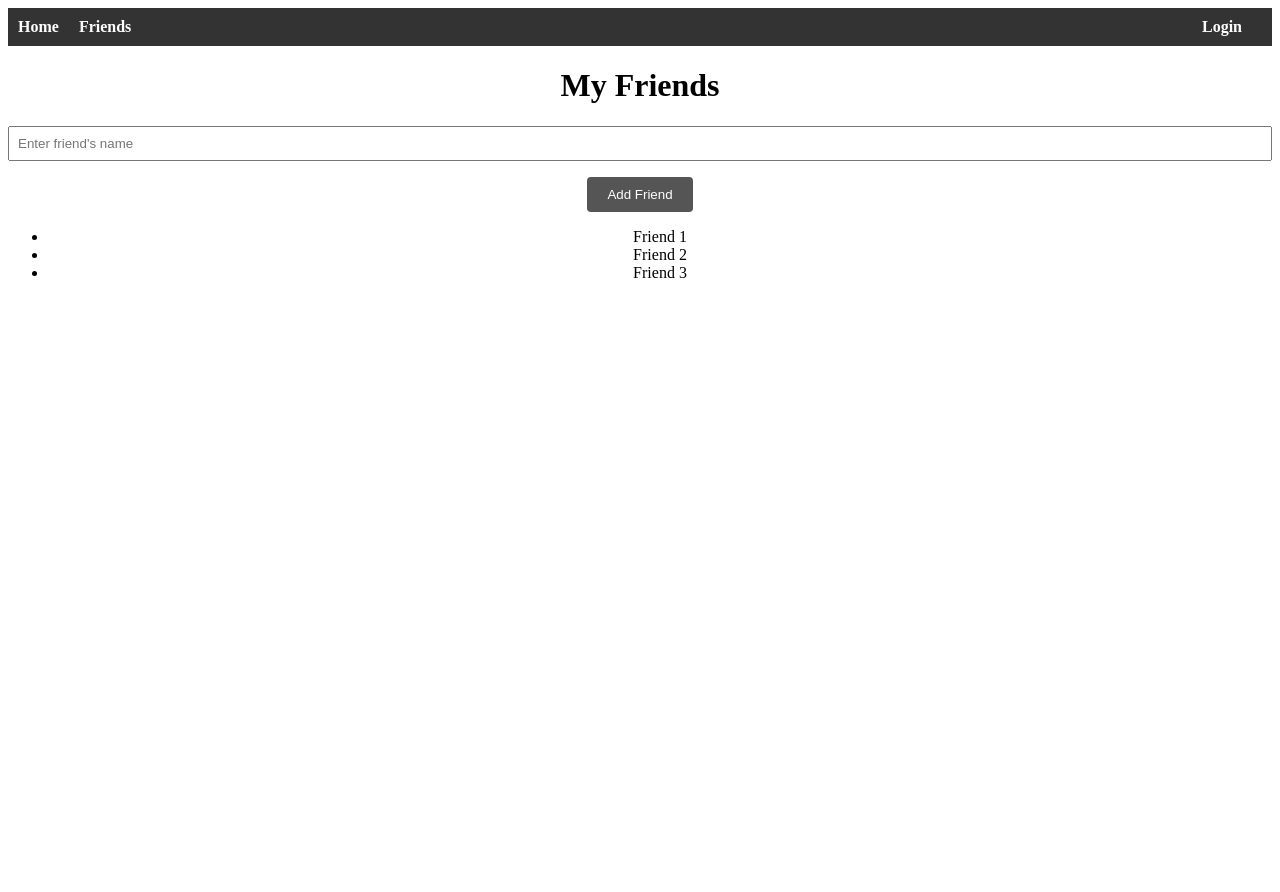
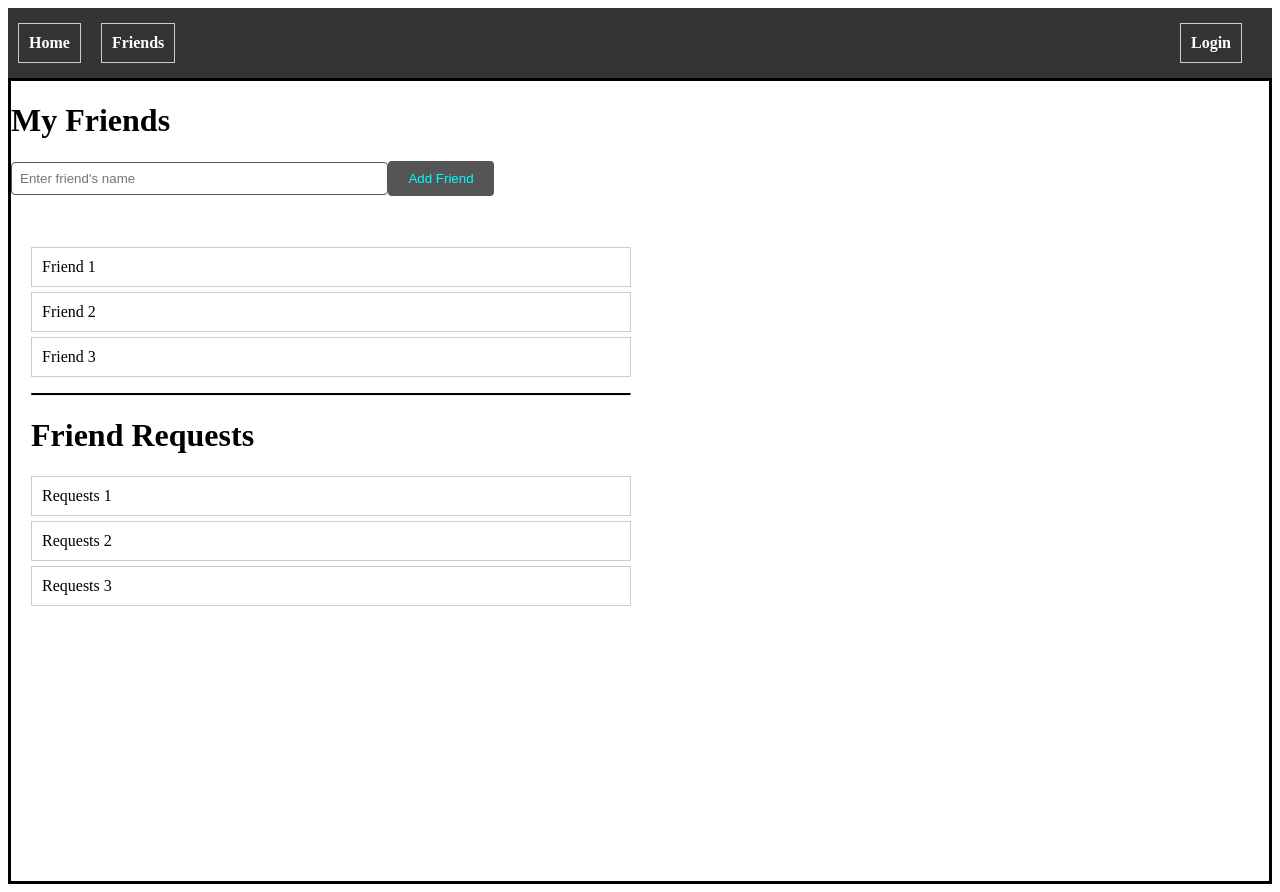
Before and after one commit to pennyb0i/E2EChatApp, a React (Create React App) app in the folder e2e-frontend/: page /friends in a window 1280 px wide. Before the commit the page ends 800 px from the top, so only its background shows below. Built offline with nearby package versions, Linux system fonts and the light colour scheme.

Commit message:
first try

```diff
--- a/e2e-frontend/src/pages/friends/friends.css
+++ b/e2e-frontend/src/pages/friends/friends.css
@@ -2,12 +2,30 @@
     text-align: center;
     margin: 20px;
 }
+.black-border-container {
+    justify-content: center;
+    align-items: center;
+    height: 100vh;
+    border: 3px solid black;
+}
+.black-bordered-window {
+    width: 80%;
+    max-width: 600px; /* Adjust as needed */
+    padding: 20px;
+    background-color: white;
+}
+
 
 input {
-    margin-right: 10px;
+    /* Input field styles */
+    width: 30%;
+    border: 1px solid #4b5563; /* Replace with your color */
+    padding: 0.5rem; /* Adjust as needed */
+    border-radius: 0.25rem; /* Adjust as needed */
 }
 
 button {
+    color: aqua;
     cursor: pointer;
 }
 
--- a/e2e-frontend/src/pages/friends/friends.js
+++ b/e2e-frontend/src/pages/friends/friends.js
@@ -1,11 +1,18 @@
 import Header from "../../components/header/header";
 import React, { useState } from 'react';
+import './friends.css'
 
 const Friends = () => {
     const [friends, setFriends] = useState([
         'Friend 1',
         'Friend 2',
         'Friend 3',
+    ]);
+
+    const [requests, setRequests] = useState([
+        'Requests 1',
+        'Requests 2',
+        'Requests 3',
     ]);
 
     const [searchValue, setSearchValue] = useState('');
@@ -18,8 +25,8 @@ const Friends = () => {
     };
     return (
         <>
-            <Header/>
-                <div className="App">
+            <Header />
+            <div className="black-border-container">
                 <h1>My Friends</h1>
 
                 {/* Search bar for adding new friends */}
@@ -33,15 +40,30 @@ const Friends = () => {
                     <button onClick={addFriend}>Add Friend</button>
                 </div>
 
+                {/* Black-bordered window */}
+                <div className="black-bordered-window">
                     {/* List of friends */}
                     <ul>
                         {friends.map((friend, index) => (
                             <li key={index}>{friend}</li>
                         ))}
                     </ul>
+
+                    {/* Black line separator */}
+                    <hr style={{ borderTop: '2px solid black' }} />
+
+                    {/* Friend requests */}
+                    <h1>Friend Requests</h1>
+                    <ul>
+                        {requests.map((requests, index) => (
+                            <li key={index}>{requests}</li>
+                        ))}
+                    </ul>
+                </div>
             </div>
             </>
     );
 };
 
+
 export default Friends;
```
Lines whose indentation alone changed are shown as unchanged.
